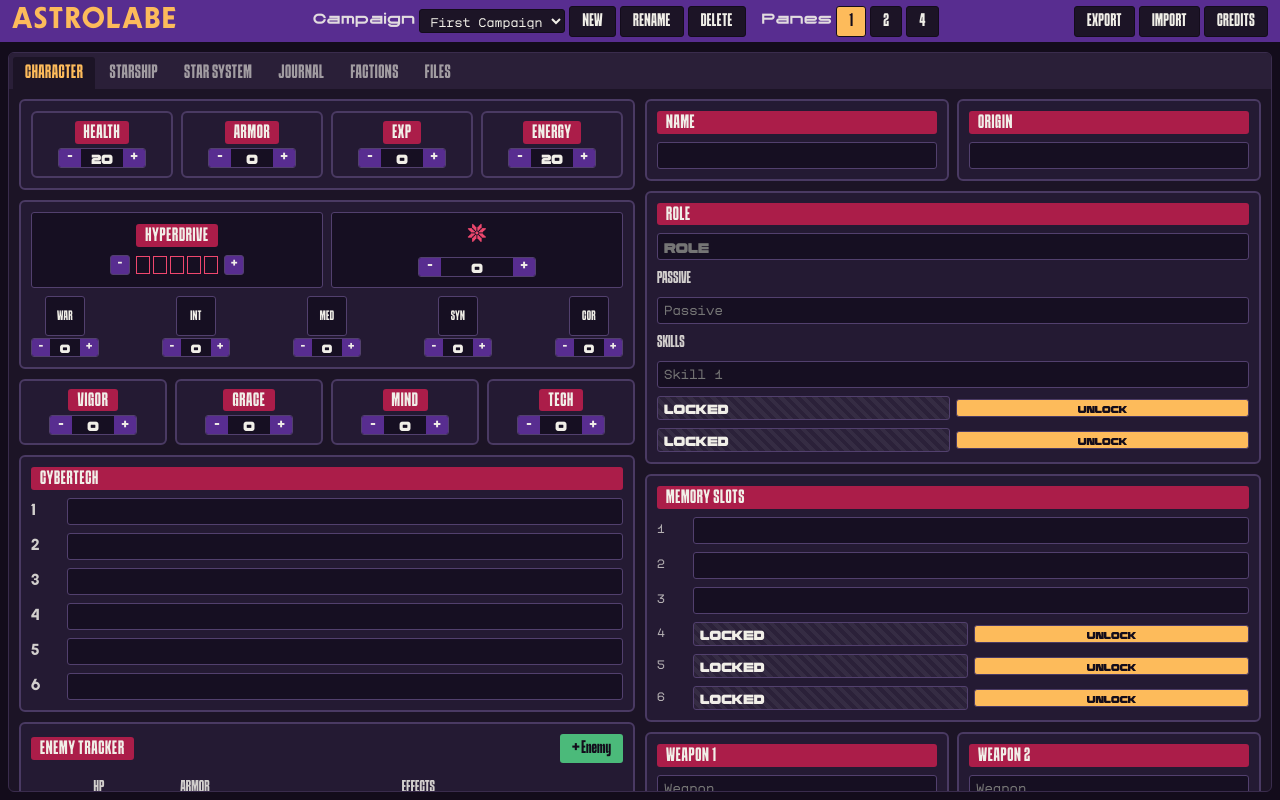
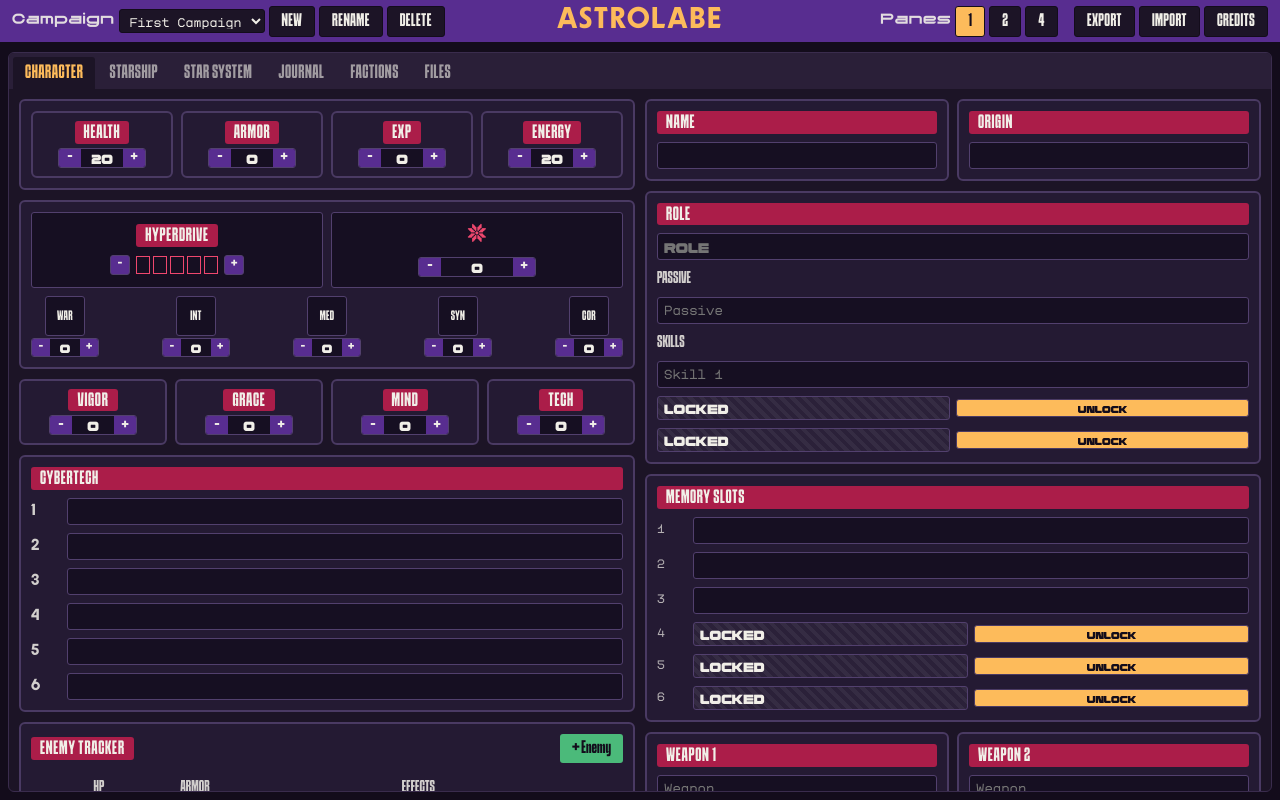
Before and after one commit to Benkcsa/Astrolabe, a Svelte app: page / in a window 1280 px wide. Built offline with nearby package versions, Linux system fonts and the light colour scheme.

Commit message:
Banner: Campaign left, brand center, Panes right; Files: flex-wrap cards (no overlap)

```diff
--- a/src/App.svelte
+++ b/src/App.svelte
@@ -77,9 +77,8 @@
 </script>
 
 <header class="topbar">
-  <div class="brand">ASTROLABE</div>
-
-  <div class="group push">
+  <div class="side left">
+    <div class="group">
       <span class="cap">Campaign</span>
       <select value={$activeCampaignId} on:change={onSelectCampaign}>
         {#each $campaigns as c}
@@ -90,7 +89,11 @@
       <button class="tb" on:click={onRenameCampaign} title="Rename campaign">Rename</button>
       <button class="tb danger" on:click={onDeleteCampaign} title="Delete campaign">Delete</button>
     </div>
+  </div>
 
+  <div class="brand">ASTROLABE</div>
+
+  <div class="side right">
     <div class="group">
       <span class="cap">Panes</span>
       {#each paneCounts as n}
@@ -100,7 +103,7 @@
       {/each}
     </div>
 
-  <div class="group right">
+    <div class="group">
       <button class="tb" on:click={exportActiveCampaign} title="Export campaign (text only)">Export</button>
       <button class="tb" on:click={() => importInput.click()} title="Import campaign">Import</button>
       <button class="tb" on:click={() => (showCredits = true)} title="Credits & licenses">Credits</button>
@@ -111,6 +114,7 @@
         style="display:none"
         on:change={onImportFile}
       />
+    </div>
   </div>
 </header>
 
@@ -144,16 +148,23 @@
     white-space: nowrap;
     flex-shrink: 0;
   }
+  .side {
+    display: flex;
+    align-items: center;
+    gap: 16px;
+    flex: 1;
+    min-width: 0;
+  }
+  .side.left {
+    justify-content: flex-start;
+  }
+  .side.right {
+    justify-content: flex-end;
+  }
   .group {
     display: flex;
     align-items: center;
     gap: 4px;
-  }
-  .group.push {
-    margin-left: auto;
-  }
-  .group.right {
-    margin-left: auto;
   }
   .cap {
     font-family: 'Genesys', var(--font-heading);
--- a/src/pages/FileManager.svelte
+++ b/src/pages/FileManager.svelte
@@ -169,12 +169,12 @@
   .fm-grid {
     flex: 1;
     min-height: 0;
-    overflow: auto;
-    display: grid;
-    grid-template-columns: repeat(auto-fill, minmax(110px, 1fr));
+    overflow-y: auto;
+    overflow-x: hidden;
+    display: flex;
+    flex-wrap: wrap;
+    align-content: flex-start;
     gap: 8px;
-    align-content: start;
-    align-items: start;
     border: 2px dashed transparent;
     border-radius: var(--radius);
     padding: 4px;
@@ -184,7 +184,7 @@
     background: #ffffff11;
   }
   .empty {
-    grid-column: 1 / -1;
+    flex: 1 1 100%;
     opacity: 0.6;
     text-align: center;
     padding: 30px 10px;
@@ -192,6 +192,7 @@
   }
   .card {
     margin: 0;
+    flex: 0 0 128px;
     background: var(--bg-elevated);
     border: 1px solid var(--border);
     border-radius: var(--radius-sm);
@@ -199,7 +200,7 @@
     cursor: grab;
     display: flex;
     flex-direction: column;
-    align-self: start;
+    align-self: flex-start;
   }
   .thumb {
     width: 100%;
```
Lines whose indentation alone changed are shown as unchanged.
